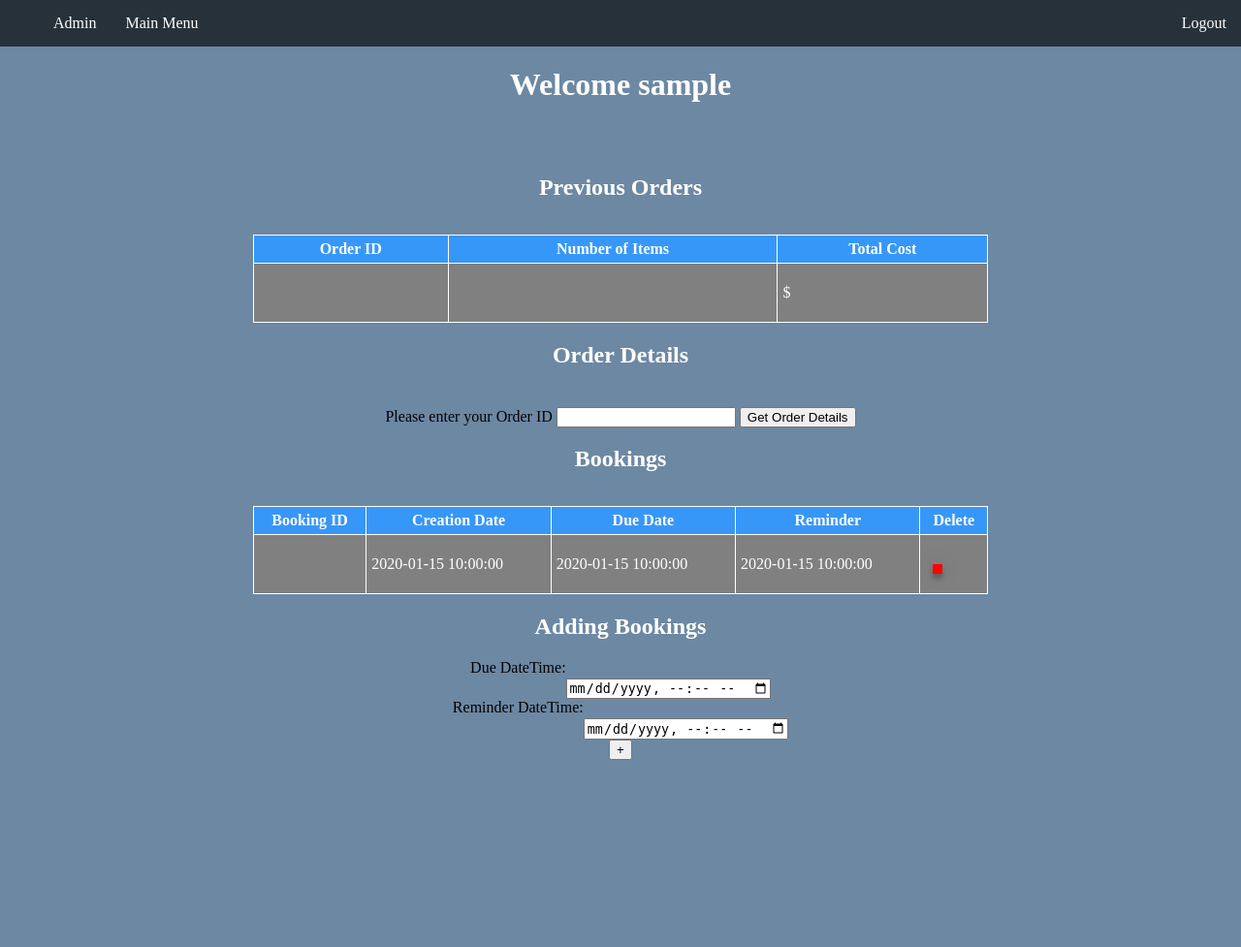
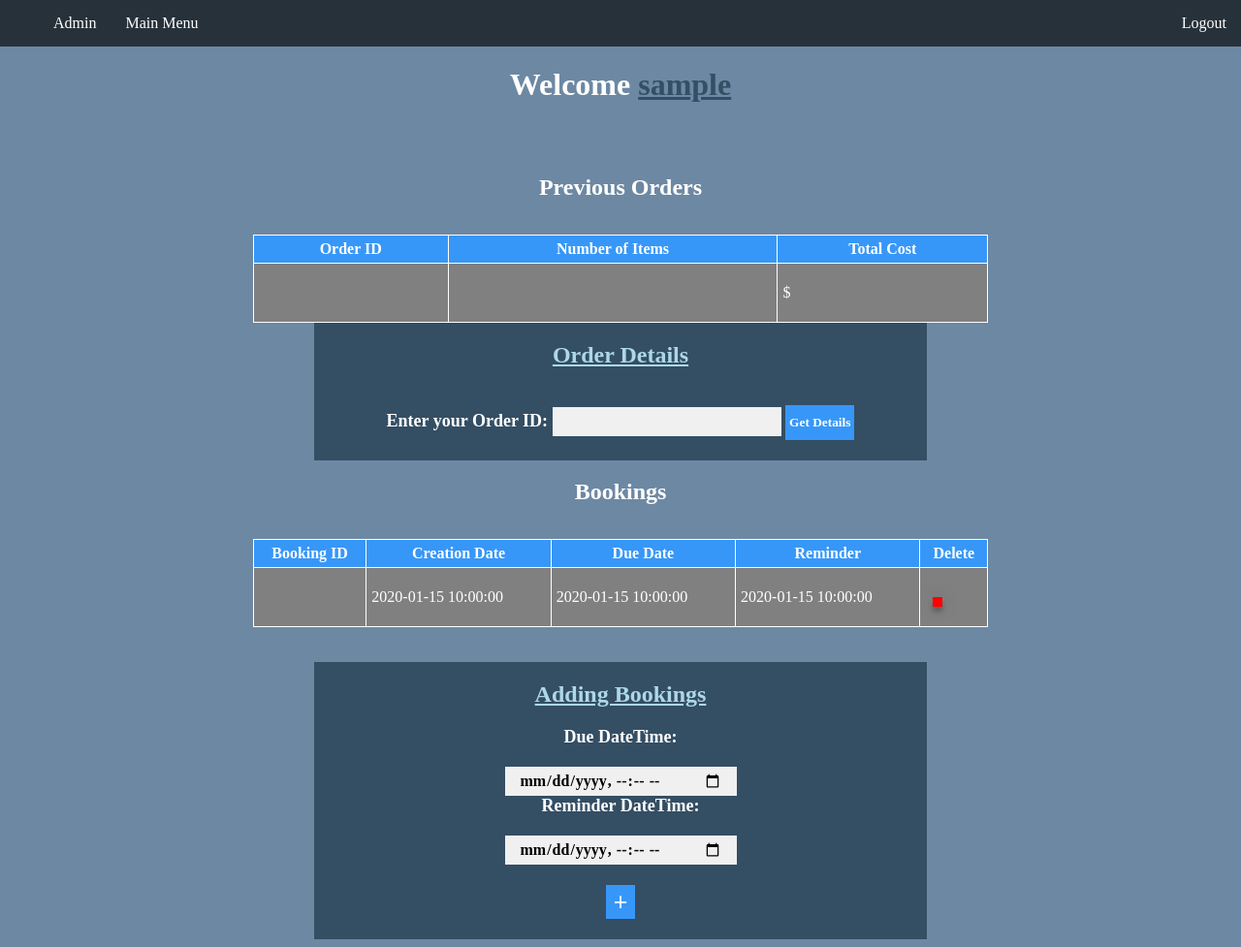
Before and after one commit to saladenicoise/soen-287-br6, a PHP site: page /dashboard/regular.php in a window 1280 px wide. Shown: the whole page at 97% size. Before the commit the page ends 784 px from the top, so only its background shows below. Run offline with PHP 8.4, Linux system fonts and the light colour scheme; the visitor is signed in with stand-in values (Sample User, id 1); tables that the repository leaves empty or names only in its code hold one stand-in row (values such as "Sample post"); data that the repository does not hold is empty; some libraries are stand-ins or nearby versions.

Commit message:
Slightly reformatted and added styling to scheduling page

```diff
--- a/dashboard/dashboard.css
+++ b/dashboard/dashboard.css
@@ -1,5 +1,8 @@
+/*styled*/
+
 body {
     background-color: #6d88a3;
+    font-family: 'Aleo';
 }
 
 :root {
@@ -21,13 +24,37 @@ div.item {
     display: flex;
     width: 100%;
     justify-content: center;
+
+}
+
+span{
+    color: #344e64;
+    font-weight: bold;
+    text-decoration: underline;
+}
+
+div.item1 {
+    display: flex;
+    width: 50%;
+    margin-left: auto;
+    margin-right: auto;
+    justify-content: center;
+    text-align: center;
+    background-color: #344e64;
+}
+
+h2.info{
+    color: lightblue;
+    text-align: center;
+    justify-content: center;
+    text-decoration: underline;
+    text-decoration-thickness: thick;
 }
 
 h1,
 h2 {
     color: white;
 }
-
 
 /**Animations**/
 
@@ -37,6 +64,22 @@ h2 {
     }
 }
 
+#date{
+
+    font-family: 'Aleo';
+}
+
+#getInfobtn{
+    background-color: #3797F8;
+    color: white;
+    font-weight: bold;
+    font-family: 'Aleo';
+    padding-top: 10px;
+    padding-bottom: 10px;
+    padding-left: 4px;
+    padding-right: 4px;
+    border: none;
+}
 
 /**Navbar**/
 
@@ -93,6 +136,16 @@ table thead {
 input {
     display: inline-block;
     margin-top: 20px;
+    font-family: 'Alike';
+    font-size: 15px;
+    background-color: #f0f0f0;
+    border: 0;
+    padding: 15px;
+    box-sizing: border-box;
+    height: 20px;
+    color: black;
+    font-size: medium;
+    font-weight: bolder;
 }
 
 .delButton {
@@ -102,6 +155,7 @@ input {
     padding: 5px;
     margin-left: 8px;
     box-shadow: 0 0 20px 0 rgba(0, 0, 0, 0.2), 0 5px 5px 0 rgba(0, 0, 0, 0.24);
+
 }
 
 .addbtn {
@@ -109,6 +163,16 @@ input {
     font-size: 25px;
     width: 30px;
     height: 35px;
+    background-color:#3797F8;
+    color: white;
+    border: none;
+}
+
+label{
+    font-family: 'Aleo';
+    font-weight: bold;
+    color: white;
+    font-size: large;
 }
 
 
--- a/dashboard/regular.php
+++ b/dashboard/regular.php
@@ -1,3 +1,4 @@
+<!-- added styling -->
 <?PHP
 header_remove();
 error_reporting(0);
@@ -46,7 +47,9 @@ if (isset($_SESSION["login"])) { // Checks if Session is up(user has logged in)
                 <div class="center">
                     <div class="item">
                         <h1>Welcome
+                        <span id = "welcome">
                             <?php echo $_SESSION["username"];?>
+                        </span>
                         </h1>
                     </div>
                     <div class="item">
@@ -96,14 +99,17 @@ if (isset($_SESSION["login"])) { // Checks if Session is up(user has logged in)
                         </table>
                     </div>
                     <!-- order details -->
-                    <div class="item">
-                        <h2>Order Details</h2>
+                    <br><br><br><br>
+
+                    <div class="item1">
+                        <form class="form" name="orderID" method="POST" action="">
+                        <h2 class = "info"> Order Details</h2>
+
+                            <label>Enter your Order ID:  <input name="ID" required> </input> <button id = "getInfobtn" name="post" value="orderDetails" type="submit">Get Details</button>
+                        </form>
+                        <br><br>
                     </div>
-                    <div class="item">
-                        <form class="form" name="orderID" method="POST" action="">
-                            <label>Please enter your Order ID</label> <input name="ID" required> </input> <button name="post" value="orderDetails" type="submit">Get Order Details</button>
-                        </form>
-                    </div>
+
                     <?php
                     if($_SERVER['REQUEST_METHOD'] == 'POST' && $_REQUEST["post"] == "orderDetails") {
 
@@ -218,7 +224,7 @@ if (isset($_SESSION["login"])) { // Checks if Session is up(user has logged in)
                                         <td>
                                             <form class="del" action="" method="post">
                                                 <input type="hidden" value=<?php echo "\"" . $row["Book_ID"] . "\""?> name="delete" id="delete">
-                                                <button name="post" value="removeBook" class="delButton" type="submit"><i class="iconify icon:mdi:trash-can-outline icon-inline:false"></i></button>
+                                                <button name="post" value="removeBook" class="delButton" type="submit"><i class="iconify icon:mdi:trash-can-outline icon-inline:false"></i> </button>
                                             </form>
                                         </td>
                                 </tr>
@@ -254,18 +260,25 @@ if (isset($_SESSION["login"])) { // Checks if Session is up(user has logged in)
                     echo("<meta http-equiv='refresh' content='0'>");
                 }
                 ?>
-                <div class="item">
+               <!-- <div class="item">
                     <h2>Adding Bookings</h2>
+
+                -->
+
+                <br><br>
+
+                <div class="item1">
+                    <h2 class = "info">Adding Bookings</h2>
                 </div>
                 <form method="POST" action="">
-                    <div class="item">
-                        <label>Due DateTime:</label><input name="datetime" type="datetime-local" required> </input>
-                    </div>
-                    <div class="item">
-                        <label>Reminder DateTime:</label><input name="remind" type="datetime-local" required> </input>
-                    </div>
-                    <div class="item">
-                        <button  name="post" value="addbtn" type="submit">+</button>
+                    <div class="item1">
+                        <label>Due DateTime:  <br>
+                        <input id = "date" name="datetime" type="datetime-local" required> </input> <br>
+                        <label>Reminder DateTime: <br>
+                        <input id = "date" name="remind" type="datetime-local" required> </input>
+                        <br> <br>
+                        <button  class = "addbtn" name="post" value="addbtn" type="submit">+</button>
+                    <br><br>
                     </div>
                 </form>
                 <?php
```
